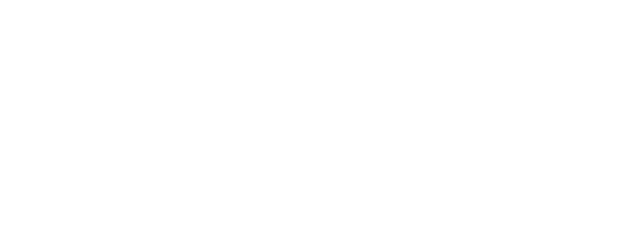
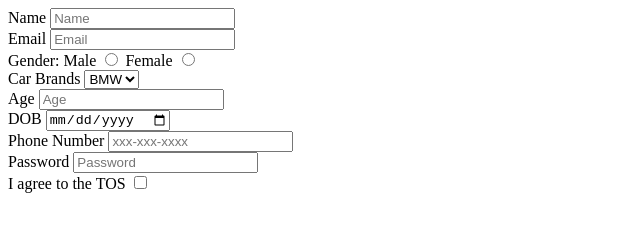
Before and after one commit to acciojob/signup-form-car-Manas9777, a website: page main.html in a window 1280 px wide. Shown: the whole page, without its empty margins (0-640 px from the left). Drawn offline with Linux system fonts and the light colour scheme.

Commit message:
created a submission

```diff
--- a/main.html
+++ b/main.html
@@ -8,6 +8,41 @@
 
 <body>
 	<!-- the entire body must be written by student -->
+	<form method="post">
+		<label for="name">Name</label>
+		<input type="text" id="name" placeholder="Name" required>
+		<br>
+		<label for="email">Email</label>
+		<input type="email" id="email" placeholder="Email" required>
+		<br>
+		Gender: <label for="gender_m">Male</label>
+		<input type="radio" id="gender_m" name="gender" required>
+		<label for="gender_f">Female</label>
+		<input type="radio" id="gender_f" name="gender" required>
+		<br>
+		<label for="cars">Car Brands</label>
+		<select for="car" id="cars" placeholder="--Please choose an option--" required>
+			<option>BMW</option>
+			<option>Audi</option>
+			<option>Tata</option>
+		</select>
+		<br>
+
+		<label for="age">Age</label>
+		<input type="number" id="age" placeholder="Age" required>
+		<br>
+		<label for="dob">DOB</label>
+		<input type="date" id="dob" required>
+		<br>
+		<label for="tel">Phone Number</label>
+		<input type="tel" id="tel" placeholder="xxx-xxx-xxxx" required>
+		<br>
+		<label for="password">Password</label>
+		<input type="password" id="password" placeholder="Password" required>
+		<br>
+		<label for="tos">I agree to the TOS</label>
+		<input type="checkbox" id="tos"  required>
+
     <script type="text/javascript" src="./script.js">
 </script>
 
```
